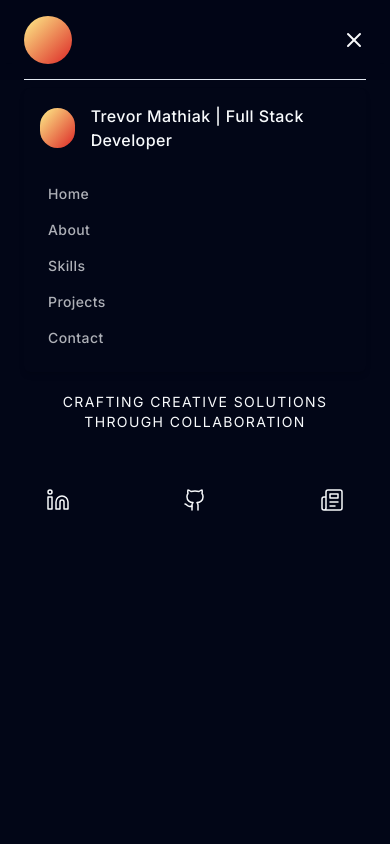
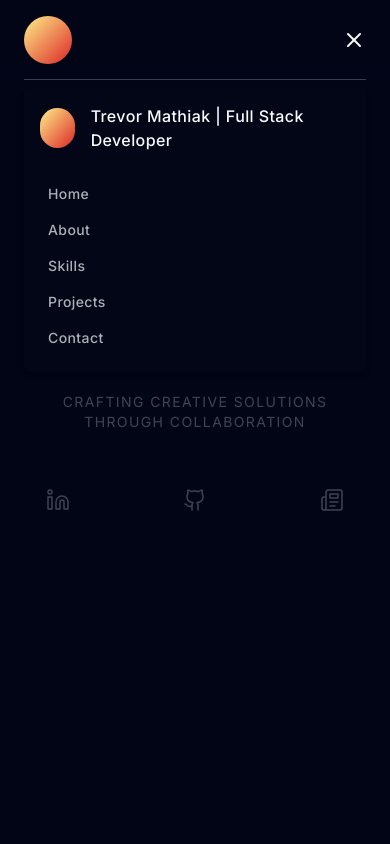
Before and after one commit to trroev/portfolio, a Next.js app: page / in a window 390 px wide. Both pictures are taken after a click on the button 354 px from the left and 39 px from the top of the page. Shown: the top 844 px of the page. Built offline with nearby package versions, Linux system fonts and the light colour scheme.

Commit message:
Added background opacity to mobile nav

```diff
--- a/src/components/MobileNav.tsx
+++ b/src/components/MobileNav.tsx
@@ -20,7 +20,7 @@ const MobileNav: FC<MobileNavProps> = ({ items, onClose }) => {
   };
 
   return (
-    <div className="fixed inset-0 top-16 z-50 grid h-[calc(100vh-4rem)] grid-flow-row auto-rows-max overflow-auto p-6 pb-32 shadow-md animate-in slide-in-from-bottom-80 md:hidden">
+    <div className="fixed inset-0 top-16 z-50 grid h-[calc(100vh-4rem)] grid-flow-row auto-rows-max overflow-auto p-6 pb-32 shadow-md bg-slate-950/75 animate-in slide-in-from-bottom-80 md:hidden">
       <div className="relative z-20 grid gap-6 rounded-md bg-slate-950 p-4 shadow-md">
         <Link
           href="/"
```
